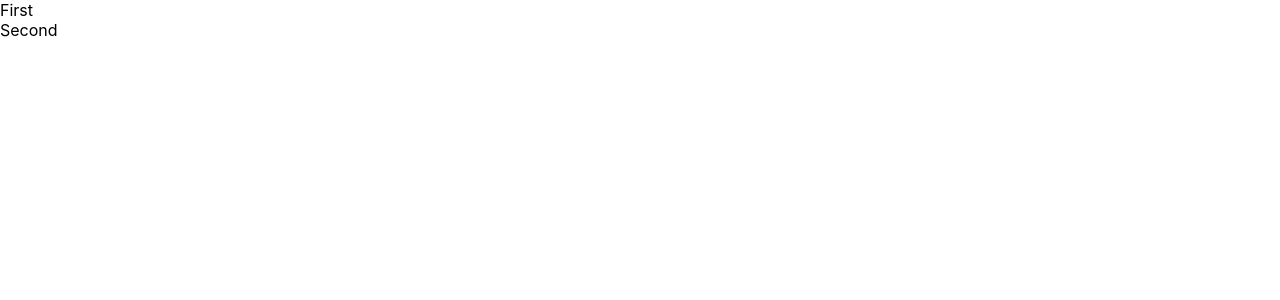
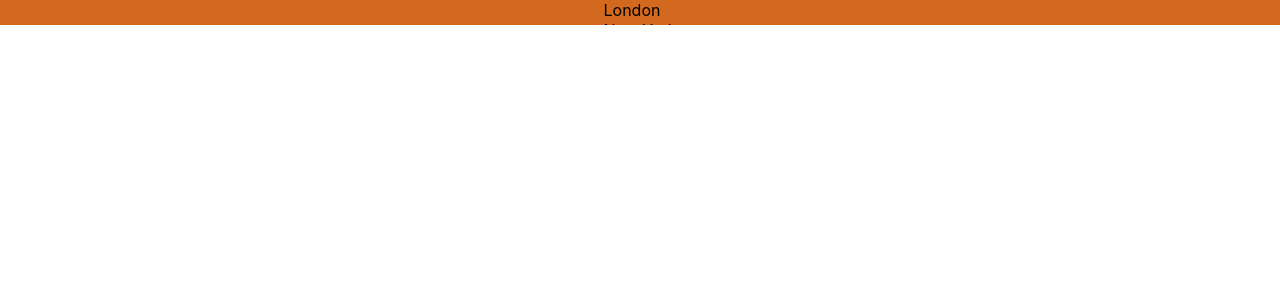
Before and after one commit to mar1n/carousel, a React (Create React App) app: page / in a window 1280 px wide. Shown: the top 300 px of the page. Built offline with nearby package versions, Linux system fonts and the light colour scheme.

Commit message:
add rolles animation

```diff
--- a/src/component/Slide.css
+++ b/src/component/Slide.css
@@ -0,0 +1,17 @@
+.main {
+    background-color: chartreuse;
+    height: 25px;
+    overflow: hidden;
+}
+.mainSlide {
+    display: grid;
+    background-color: chocolate;
+    justify-content: center;
+    align-items: center;
+    animation: rolles 5s linear infinite;
+}
+
+@keyframes rolles {
+    from { transform: translateY(100%)}
+    to { transform: translateY(-100%)}
+}
--- a/src/component/Slide.js
+++ b/src/component/Slide.js
@@ -1,12 +1,16 @@
 import React from 'react'
-import 'Slide.css'
+import './Slide.css'
 
 export default function Slide() {
     return (
         <>
-            <div className="mainSlide">
-                <div className="first">First</div>
-                <div className="second">Second</div>
+            <div className="main">
+                <div className="mainSlide">
+                    <div className="first">London</div>
+                    <div className="second">New York</div>
+                    <div className="first">Moscow</div>
+                    <div className="second">Paris</div>
+                </div>
             </div>
         </>
     );
```
